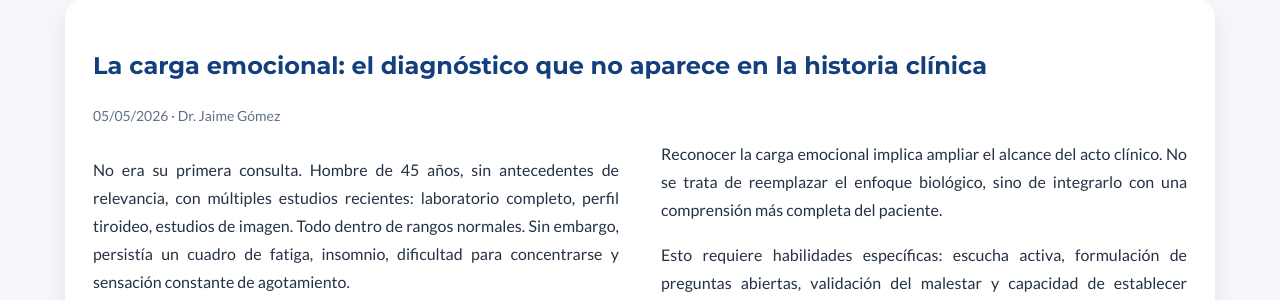
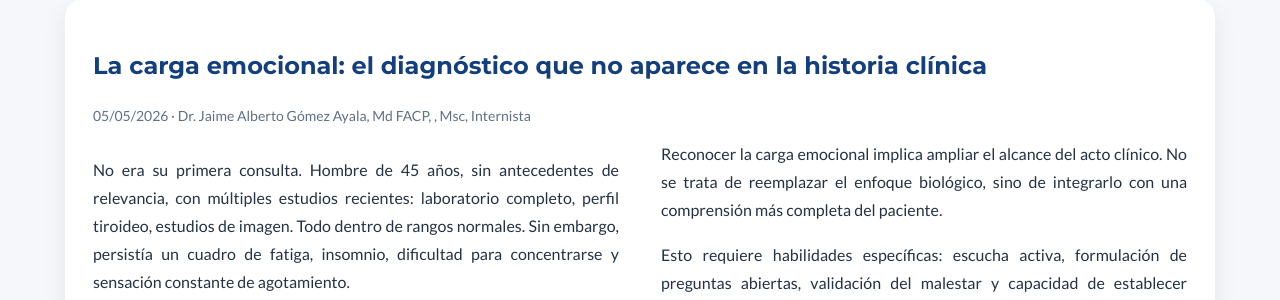
Before and after one commit to Acmisantander/Acmisantander, a Jekyll site: the page built from _posts/2026-05-05-carga-emocional-diagnostico-invisible.md, in a window 1280 px wide. Shown: the part 195-495 px from the top of the page. Built offline with Jekyll 4.4.1, drawn with Linux system fonts in a browser that asks for light colours.

Commit message:
Update 2026-05-05-carga-emocional-diagnostico-invisible.md

```diff
--- a/_posts/2026-05-05-carga-emocional-diagnostico-invisible.md
+++ b/_posts/2026-05-05-carga-emocional-diagnostico-invisible.md
@@ -2,7 +2,7 @@
 layout: post
 title: "La carga emocional: el diagnóstico que no aparece en la historia clínica"
 date: 2026-05-05
-author: "Dr. Jaime Gómez"
+author: "Dr. Jaime Alberto Gómez Ayala, Md FACP, , Msc, Internista"
 affiliation: "Md FACP, Msc, Internista"
 categories: magazine
 subcategory: opinion
```
